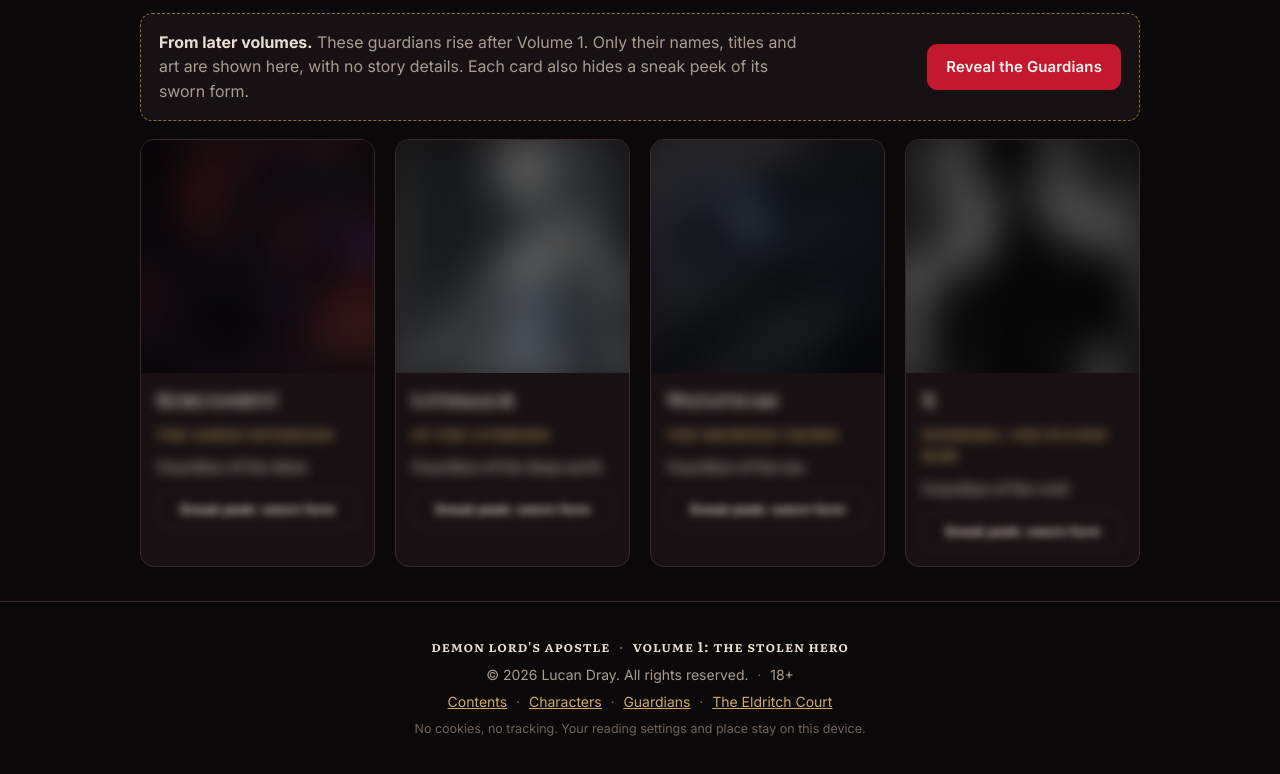
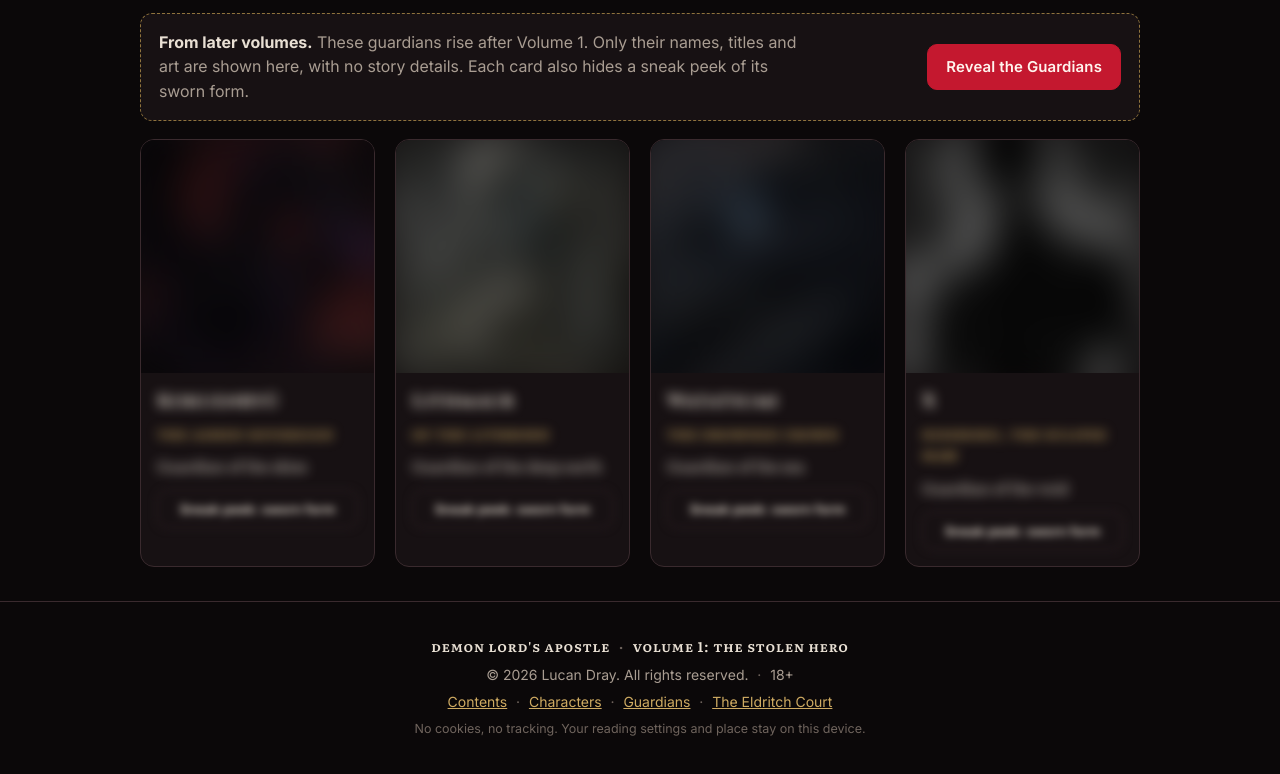
Before and after one commit to j9bkv4zct7-crypto/demon-lords-apostle, a plain HTML site: page guardians.html in a window 1280 px wide. Shown: the part 1160-1934 px from the top of the page. Drawn offline with Linux system fonts and the light colour scheme.

Commit message:
Guardians: Lithmaur redesigned as an eldritch mineral wyrm-golem (card art and sworn form)

```diff
--- a/guardians.html
+++ b/guardians.html
@@ -139,7 +139,7 @@
   <div class="card-body"><h3 aria-live="polite"><span class="g-name">Kokuenryū</span><span class="g-infused"> — Infused Form</span></h3><p class="role">The Ashen Sovereign</p><p class="blurb">Guardian of the skies</p><p class="sworn-note">Sneak peek: the form Kokuenryū takes when he descends on the capital. A glimpse of what is coming.</p><button type="button" class="btn btn-ghost sworn-btn" aria-pressed="false">Sneak peek: sworn form</button></div>
 </article>
 <article class="card gcard has-sworn">
-  <div class="card-art sq"><img class="g-orig" src="assets/img/art/lithmaur.jpg" alt="Guardian art: Lithmaur" width="600" height="600" loading="lazy" decoding="async"><img class="g-sworn" src="assets/img/art/lithmaur-sworn-v3.jpg" alt="Guardian art: Lithmaur, infused form" width="600" height="600" loading="lazy" decoding="async"></div>
+  <div class="card-art sq"><img class="g-orig" src="assets/img/art/lithmaur-v4.jpg" alt="Guardian art: Lithmaur" width="600" height="600" loading="lazy" decoding="async"><img class="g-sworn" src="assets/img/art/lithmaur-sworn-v4.jpg" alt="Guardian art: Lithmaur, infused form" width="600" height="600" loading="lazy" decoding="async"></div>
   <div class="card-body"><h3 aria-live="polite"><span class="g-name">Lithmaur</span><span class="g-infused"> — Infused Form</span></h3><p class="role">Of the Lithborn</p><p class="blurb">Guardian of the deep earth</p><p class="sworn-note">Sneak peek: how Lithmaur looks after swearing to serve Mephesto, remade by his dark-matter power. A glimpse of what is coming.</p><button type="button" class="btn btn-ghost sworn-btn" aria-pressed="false">Sneak peek: sworn form</button></div>
 </article>
 <article class="card gcard has-sworn">
```
Also changed, not shown: assets/img/art/lithmaur-sworn-v3.jpg (deleted), assets/img/art/lithmaur-sworn-v4.jpg (added), assets/img/art/lithmaur-v4.jpg (added), assets/img/art/lithmaur.jpg (deleted).
